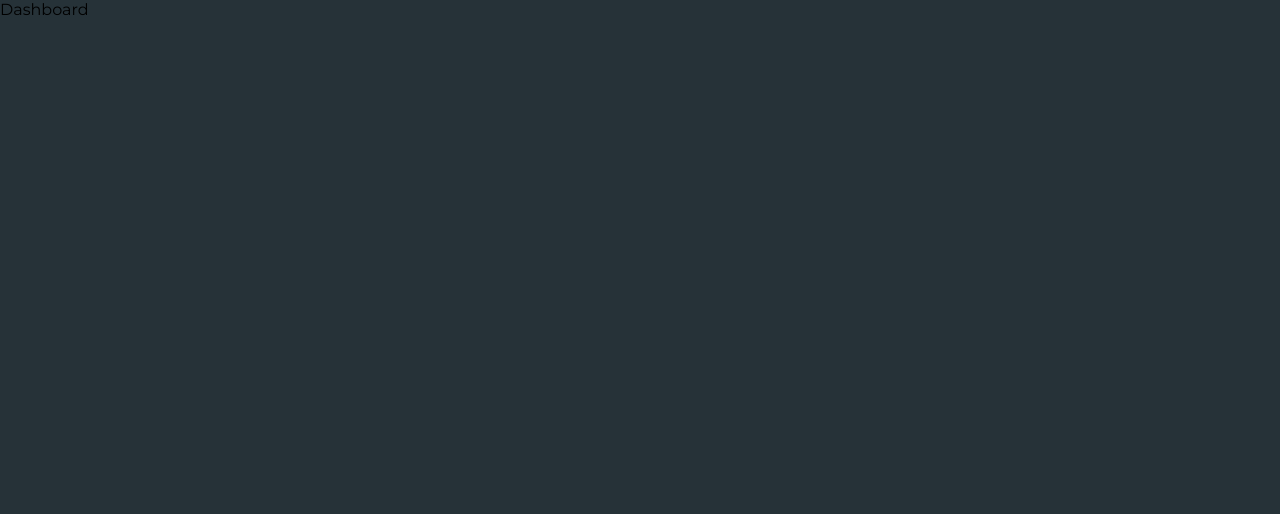
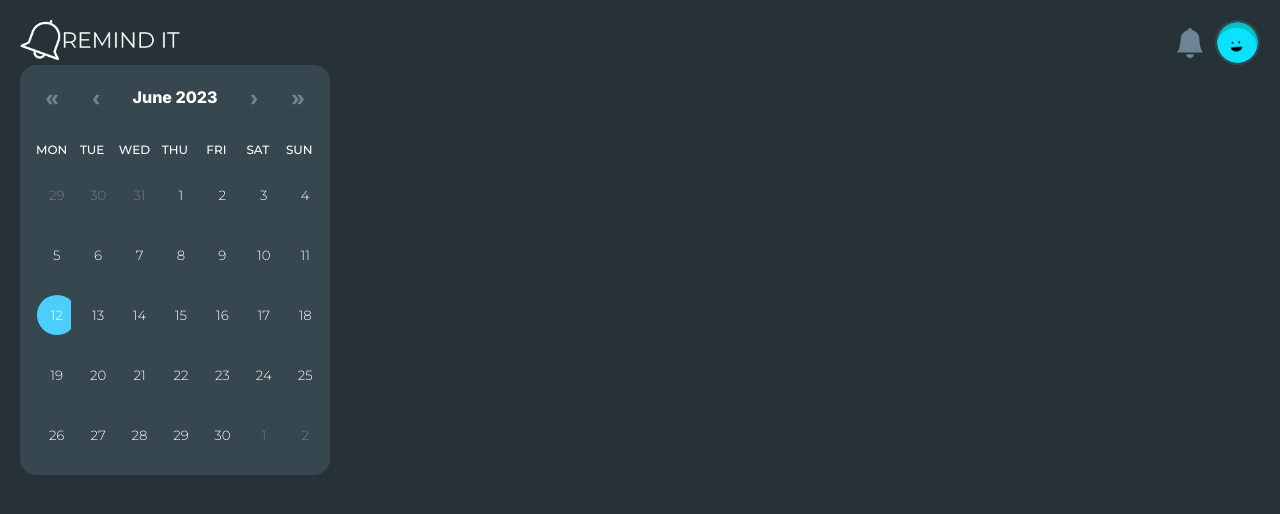
Before and after one commit to TLuu52/RemindIt, a React (Create React App) app in the folder frontend/remindit-frontend/: page / in a window 1280 px wide. Shown: the top 514 px of the page. Built offline with nearby package versions, Linux system fonts and the light colour scheme.

Commit message:
Finished Sign up page, started Dashboard, made small calendar

```diff
--- a/frontend/remindit-frontend/package.json
+++ b/frontend/remindit-frontend/package.json
@@ -6,11 +6,15 @@
     "@emotion/react": "^11.11.1",
     "@emotion/styled": "^11.11.0",
     "@mui/material": "^5.13.4",
+    "@mui/x-date-pickers": "^6.7.0",
     "@testing-library/jest-dom": "^5.16.5",
     "@testing-library/react": "^13.4.0",
     "@testing-library/user-event": "^13.5.0",
+    "dayjs": "^1.11.8",
     "firebase": "^9.22.2",
     "react": "^18.2.0",
+    "react-big-calendar": "^1.8.1",
+    "react-calendar": "^4.2.1",
     "react-dom": "^18.2.0",
     "react-icons": "^4.9.0",
     "react-router-dom": "^6.12.1",
--- a/frontend/remindit-frontend/src/App.js
+++ b/frontend/remindit-frontend/src/App.js
@@ -4,6 +4,9 @@ import { createBrowserRouter, RouterProvider } from "react-router-dom"; // Impor
 import SignUp from "./Front End Components/SignUp"; // Importing SignUp component
 import ProfileSettings from "./Front End Components/ProfileSettings";// Importing ProfileSettings component
 import Dashboard from "./Front End Components/Dashboard";// Importing Dashboard component
+import { LocalizationProvider } from '@mui/x-date-pickers';
+import { AdapterDayjs } from '@mui/x-date-pickers/AdapterDayjs'
+
 
 
 
@@ -17,6 +20,9 @@ const theme = createTheme({
       contrastText: "#fff", // Text Color
       border: '#37474F', // Border color
     },
+    secondary: {
+      main: '#4d636e'
+    }
   },
   typography: {
     allVariants: {
@@ -50,10 +56,12 @@ const router = createBrowserRouter([
 //App Component
 function App() {
   return (
-    <ThemeProvider theme={theme}>
-      {/* REMINDER TO REDIRECT IF USER IS NOT LOGGED IN */}
-      <RouterProvider router={router} />
-    </ThemeProvider>
+    <LocalizationProvider dateAdapter={AdapterDayjs}>
+      <ThemeProvider theme={theme}>
+        {/* REMINDER TO REDIRECT IF USER IS NOT LOGGED IN */}
+        <RouterProvider router={router} />
+      </ThemeProvider>
+    </LocalizationProvider>
   );
 }
 
--- a/frontend/remindit-frontend/src/Front End Components/Dashboard.jsx
+++ b/frontend/remindit-frontend/src/Front End Components/Dashboard.jsx
@@ -1,8 +1,53 @@
-import React from 'react'
+import Logo from './Utility/Logo'
+import Header from './Utility/Header'
+import { styled, useTheme } from '@mui/material'
+import Calendar from 'react-calendar';
+import { useState } from 'react';
+import 'react-calendar/dist/Calendar.css';
+import CustomCalendar from './Utility/CustomCalendar';
 
+const TopCorner = styled('div')({
+    position: 'absolute',
+    top: '0',
+    left: '0',
+    width: '200px',
+    padding: '20px'
+})
+const Page = styled('div')({
+    padding: '20px',
+    width: '100%',
+    height: '100%'
+})
+const Main = styled('div')({
+    display: 'flex',
+    height: '100%'
+})
+const Left = styled('div')(({ theme }) => ({
+    width: '25%',
+    height: '100%',
+
+}))
+const Right = styled('div')({
+
+})
 function Dashboard() {
+    const [value, onChange] = useState(new Date());
+    const theme = useTheme();
+
     return (
-        <div>Dashboard</div>
+        <Page>
+            <TopCorner>
+                <Logo />
+            </TopCorner>
+            <Header />
+            <Main>
+
+                <Left>
+                    <CustomCalendar onChange={onChange} value={value} />
+                </Left>
+                <Right></Right>
+            </Main>
+        </Page>
     )
 }
 
--- a/frontend/remindit-frontend/src/Front End Components/ProfileSettings.jsx
+++ b/frontend/remindit-frontend/src/Front End Components/ProfileSettings.jsx
@@ -1,4 +1,4 @@
-import { Link, Typography, styled, useTheme } from "@mui/material"
+import { Typography, styled, useTheme } from "@mui/material"
 import Logo from "./Utility/Logo"
 import Header from "./Utility/Header";
 import CustomButton from "./Utility/CustomButton";
--- a/frontend/remindit-frontend/src/Front End Components/SignUp.jsx
+++ b/frontend/remindit-frontend/src/Front End Components/SignUp.jsx
@@ -1,6 +1,76 @@
+import { styled } from '@mui/system';
+import CustomInput from './Utility/CustomInput' // Importing the CustomInput component
+import CustomButton from "./Utility/CustomButton"; // Importing the CustomButton component
+import Logo from "./Utility/Logo"; // Importing the Logo component
+import { Link } from "react-router-dom";
+
+
+const Title = styled('h1')(({ theme }) => ({
+    color: theme.palette.primary.contrastText,
+    fontWeight: '600',
+    paddingBottom: '45px',
+    margin: 'auto'
+}));
+const Cover = styled('div')({
+    display: 'flex',
+    flexDirection: 'column',
+    width: '30%',
+    minWidth: '500px',
+    justifyContent: 'center'
+})
+const Page = styled('div')({
+    display: 'flex',
+    flexDirection: 'column',
+    justifyContent: 'center',
+    alignItems: 'center',
+    height: "100vh",
+    width: '100vw'
+})
+const Group = styled('div')({
+    display: 'flex',
+    flexDirection: 'column',
+    gap: '18px',
+    paddingBottom: '34px'
+})
+const TopCorner = styled('div')({
+    position: 'absolute',
+    top: '0',
+    left: '0',
+    width: '260px',
+    padding: '20px'
+})
+const BottomText = styled('p')(({ theme }) => ({
+    color: theme.palette.primary.contrastText,
+    fontWeight: '200',
+    fontSize: '14px',
+    margin: '20px auto'
+}))
+const CustomLink = styled(Link)(({ theme }) => ({
+    color: theme.palette.primary.main,
+    cursor: 'pointer',
+    textDecoration: 'none',
+    '&:hover': {
+        textDecoration: 'underline'
+    }
+}))
 function SignUp() {
     return (
-        <div>SignUp</div>
+        <Page>
+            <TopCorner>
+                <Logo />
+            </TopCorner>
+            <Cover>
+                <Title>Create a RemindIt Account</Title>
+                <Group>
+                    <CustomInput placeholder={'First Name'} size={'m'} style={{ margin: 'auto' }} />
+                    <CustomInput placeholder={'Last Name'} size={'m'} style={{ margin: 'auto' }} />
+                    <CustomInput placeholder={'Email'} size={'m'} style={{ margin: 'auto' }} />
+                    <CustomInput placeholder={'Password'} size={'m'} style={{ margin: 'auto' }} type={'password'} />
+                </Group>
+                <CustomButton text={'Create Account'} color={1} />
+                <BottomText>Already have an account? <CustomLink to='/login'>Log in.</CustomLink></BottomText>
+            </Cover >
+        </Page>
     )
 }
 
--- /dev/null
+++ b/frontend/remindit-frontend/src/Front End Components/Utility/CustomCalendar.jsx
@@ -0,0 +1,71 @@
+import { styled } from "@mui/material";
+import Calendar from "react-calendar";
+
+const Container = styled('div')(({ theme }) => ({
+    '& .react-calendar': {
+        background: theme.palette.primary.border,
+        border: 'none',
+        color: theme.palette.primary.contrastText,
+        fontFamily: 'Inter',
+        padding: '10px',
+        borderRadius: '16px',
+        width: '100%',
+        '& .react-calendar__navigation .react-calendar__navigation__label': {
+            color: theme.palette.primary.contrastText,
+            fontWeight: '800',
+            fontSize: '16px',
+            '& .react-calendar__navigation__label__labelText': {
+                fontFamily: 'Inter'
+            }
+        },
+        '& .react-calendar__month-view__weekdays abbr': {
+            textDecoration: 'none',
+            fontWeight: '500'
+        },
+        '& .react-calendar__month-view__days__day--weekend, .react-calendar__month-view__days__day': {
+            color: theme.palette.primary.contrastText,
+            fontWeight: '300'
+        },
+        '& .react-calendar__month-view__days__day--neighboringMonth': {
+            color: 'rgba(255,255,255,.3)'
+        },
+        '& .react-calendar__tile--now abbr': {
+            background: theme.palette.primary.light,
+            borderRadius: '50%'
+        },
+        '& .react-calendar__tile--now': {
+            background: 'transparent',
+        },
+        '& .react-calendar__tile:enabled:hover': {
+            backgroundColor: theme.palette.secondary.main
+        },
+        '& .react-calendar__tile--active abbr': {
+            backgroundColor: theme.palette.primary.main,
+            borderRadius: '50%'
+        },
+        '& .react-calendar__tile abbr': {
+            height: '40px !important',
+            width: '40px !important',
+            alignItems: 'center',
+            justifyContent: 'center',
+            display: 'flex',
+            margin: 'auto'
+        },
+        '& .react-calendar__tile--active, .react-calendar__tile--active:enabled:hover, .react-calendar__tile--active:enabled:focus': {
+            backgroundColor: 'transparent',
+        },
+        '& .react-calendar__navigation__arrow': {
+            color: theme.palette.primary.light,
+            fontSize: '24px',
+            fontWeight: '700'
+        }
+    }
+}))
+
+function CustomCalendar({ onChange, value }) {
+    return (
+        <Container><Calendar onChange={onChange} value={value} /></Container>
+    )
+}
+
+export default CustomCalendar
--- a/frontend/remindit-frontend/src/Front End Components/Utility/CustomInput.jsx
+++ b/frontend/remindit-frontend/src/Front End Components/Utility/CustomInput.jsx
@@ -9,6 +9,7 @@ const StyledInput = styled('input')(({ theme }) => ({
     padding: '19px 22px',
     fontSize: '20px',
     width: '500px',
+    margin: 'auto',
     color: theme.palette.primary.contrastText,
     '::placeholder': {
         color: theme.palette.primary.contrastText,
@@ -32,13 +33,13 @@ const StyledTextArea = styled('textArea')(({ theme }) => ({
 }))
 
 // CustomInput component
-function CustomInput({ placeholder, size }) {
+function CustomInput({ placeholder, size, type = 'text' }) {
     console.log(placeholder, size)
     return (
         <>
-            {size == 's' ? <StyledInput placeholder={placeholder} style={{ fontSize: '16px', padding: '10px 22px', borderRadius: '20px' }} />
+            {size == 's' ? <StyledInput placeholder={placeholder} style={{ margin: '0', fontSize: '16px', padding: '10px 22px', borderRadius: '20px' }} type={type} />
                 : size == 'm' ?
-                    <StyledInput placeholder={placeholder} />
+                    <StyledInput placeholder={placeholder} type={type} />
                     : <StyledTextArea placeholder={placeholder} />
             }
         </>
--- a/frontend/remindit-frontend/src/index.css
+++ b/frontend/remindit-frontend/src/index.css
@@ -1,4 +1,4 @@
-@import url('https://fonts.googleapis.com/css2?family=Montserrat:wght@100;200;300;400;500;600;700;800;900&display=swap');
+@import url('https://fonts.googleapis.com/css2?family=Inter:wght@100;200;300;400;500;600;700;800;900&family=Montserrat:wght@100;200;300;400;500;600;700;800;900&display=swap');
 
 * {
     margin: 0;
@@ -7,6 +7,16 @@
     font-family: 'Montserrat';
 }
 
+body,
+html,
+#root {
+    height: 100%;
+    width: 100%;
+    margin: 0;
+    overflow: hidden
+}
+
+
 html {
     background: #263238;
 }
--- a/frontend/remindit-frontend/src/index.js
+++ b/frontend/remindit-frontend/src/index.js
@@ -1,5 +1,5 @@
 import React from 'react';
-import ReactDOM from 'react-dom';
+import ReactDOM from 'react-dom/client';
 import App from './App';
 import './index.css';
 import 'firebase/firestore';
@@ -28,11 +28,17 @@ const analytics = getAnalytics(app);
 const auth = getAuth(app);
 const firestore = getFirestore(app);
 
+const container = document.getElementById('root')
 
+const root = ReactDOM.createRoot(container)
 
-ReactDOM.render(
+root.render(
   <React.StrictMode>
     <App />
   </React.StrictMode>,
-  document.getElementById('root')
 );
+// root.render(
+//   <React.StrictMode>
+//     <App />
+//   </React.StrictMode>,
+// );
```
Also changed, not shown: frontend/remindit-frontend/src/Front End Components/loginform.js (+5 -5 lines), 1 other file (tests, documents, lock files or other folders).
